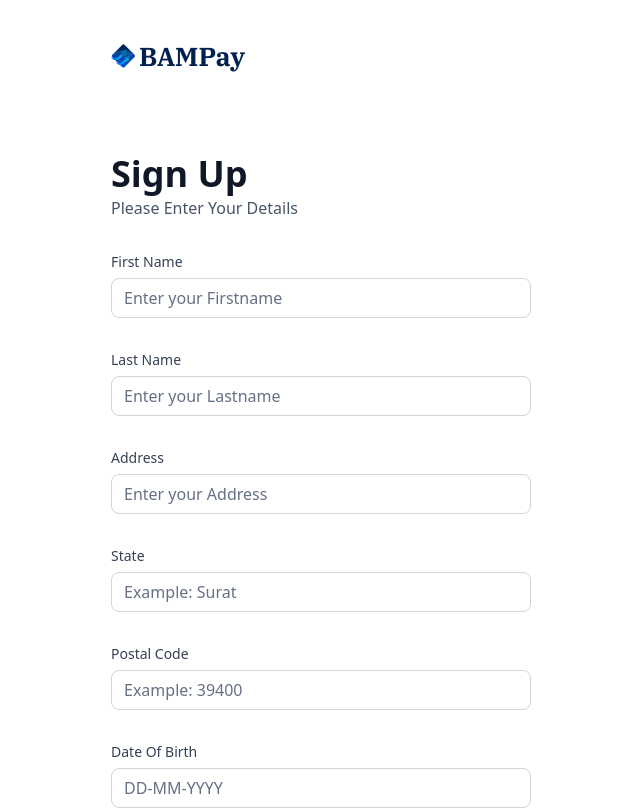
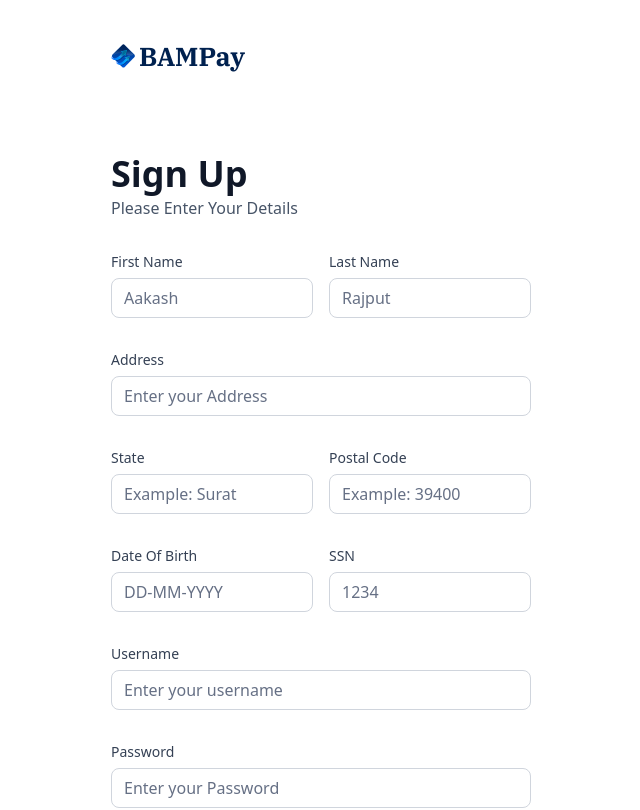
Before and after one commit to aakash-a-dev/modern-banking-app, a Next.js app: page /sign-up in a window 1280 px wide. Shown: the top 810 px of the page, without its empty margins (319-959 px from the left). Built offline with nearby package versions, Linux system fonts and the light colour scheme.

Commit message:
Ui managed

```diff
--- a/components/AuthForm.tsx
+++ b/components/AuthForm.tsx
@@ -77,13 +77,21 @@ export default function AuthForm({ type }: { type: string }) {
       <form onSubmit={form.handleSubmit(onSubmit)} className="space-y-8">
         {type === 'sign-up' && (
           <>
-        <CustomInput control={form.control} name="fname" label="First Name" placeholder="Enter your Firstname"/>
-        <CustomInput control={form.control} name="lname" label="Last Name" placeholder="Enter your Lastname"/>
+          <div className='flex gap-4'>
+        <CustomInput control={form.control} name="fname" label="First Name" placeholder="Aakash"/>
+        <CustomInput control={form.control} name="lname" label="Last Name" placeholder="Rajput"/>
+          </div>
         <CustomInput control={form.control} name="address1" label="Address" placeholder="Enter your Address"/>
+
+        <div className='flex gap-4'>
         <CustomInput control={form.control} name="state" label="State" placeholder="Example: Surat"/>
         <CustomInput control={form.control} name="postalcode" label="Postal Code" placeholder="Example: 39400"/>
+        </div>
+
+        <div className='flex gap-4'>
         <CustomInput control={form.control} name="dateOfBirth" label="Date Of Birth" placeholder="DD-MM-YYYY"/>
         <CustomInput control={form.control} name="ssn" label="SSN" placeholder="1234"/>
+        </div>
           </>
         )}
         <CustomInput control={form.control} name="email" label="Username" placeholder="Enter your username"/>
```
